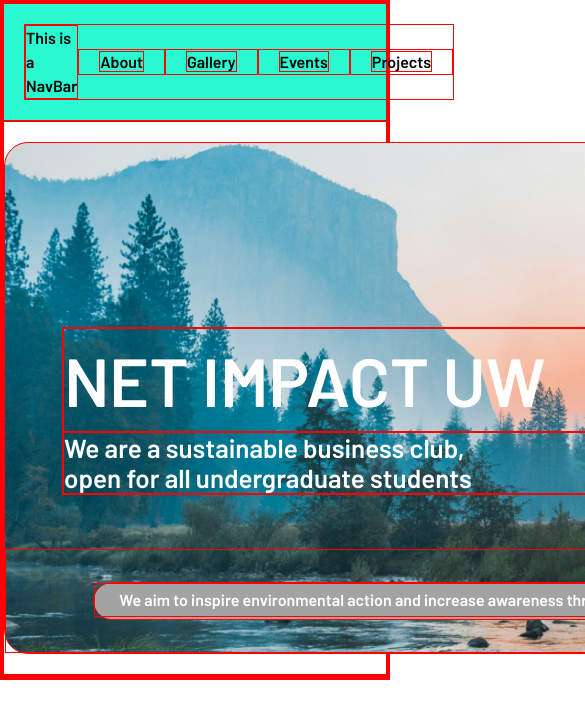
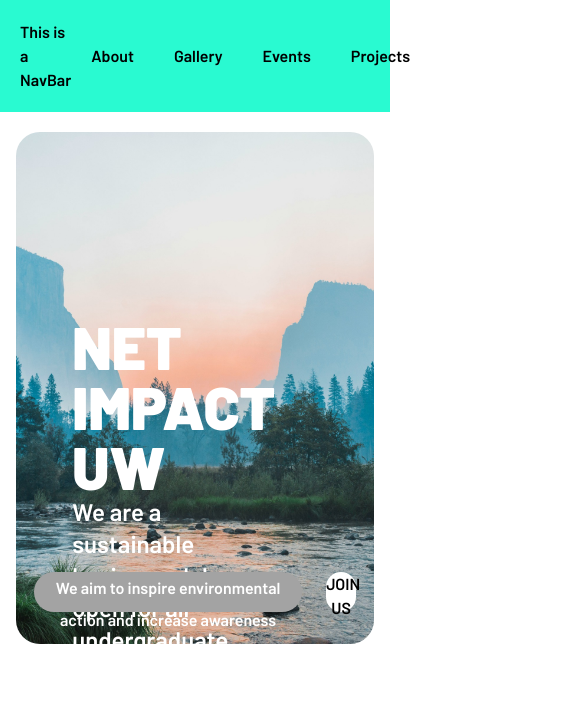
Before and after one commit to webimpactuw/net-impact, a Next.js app: page / in a window 390 px wide. Shown: the top 718 px of the page, 585 px wide, since content can reach past the window. Built offline with nearby package versions, Linux system fonts and the light colour scheme.

Commit message:
added slight responsivity to width measurements

```diff
--- a/src/app/globals.css
+++ b/src/app/globals.css
@@ -3,9 +3,9 @@
 @tailwind utilities;
 
 /* FOR DEBUGGING USE ONLY */
-*, *::before, *::after {
+/* *, *::before, *::after {
   border: 1px solid red;
-}
+} */
 
 /* :root {
   --foreground-rgb: 0, 0, 0;
--- a/src/app/page.tsx
+++ b/src/app/page.tsx
@@ -2,24 +2,23 @@ import NavBar from "./components/NavBar";
 
 import bg from '../../public/headerimg.jpg';
 
-// TODO: replace manual widths/heights
 export default function Home() {
   return (
     <main>
       <NavBar />
       <header className="m-auto">
-        <div className='relative m-auto my-5 h-[512px] w-[1193px] bg-center bg-cover rounded-3xl' style={{
-          backgroundImage: `url(${bg.src})`,
+        <div className='relative m-auto my-5 h-[512px] w-11/12 bg-center bg-cover rounded-3xl bg-opacity-30' style={{
+          backgroundImage: `url(${bg.src})`
         }}>
-          <div className="absolute top-[184px] left-[57px] w-1/2">
-            <h1 className="text-[68px] uppercase text-white">Net Impact UW</h1>
-            <h2 className="text-[26px] leading-[30px] text-white">We are a sustainable business club,<br/>open for all undergraduate students</h2>
+          <div className="absolute top-[36%] left-14 w-1/2">
+            <h1 className="text-6xl uppercase text-white font-[900]">Net Impact UW</h1>
+            <h2 className="text-2xl text-white">We are a sustainable business club,<br/>open for all undergraduate students</h2>
           </div>
-          <div className="absolute bottom-0 w-full flex gap-[23px] justify-center py-8">
-            <div className="bg-neutral-400 w-[883px] h-[38px] rounded-full text-center leading-8 text-white">
+          <div className="absolute bottom-0 w-full flex gap-6 justify-center py-8">
+            <div className="bg-neutral-400 w-3/4 h-10 rounded-full text-center leading-8 text-white font-[400]">
               <p>We aim to inspire environmental action and increase awareness through <strong>Education</strong>, <strong>Activism</strong>, & <strong>Career Development</strong>.</p>
             </div>
-            <button className="bg-white w-[110px] h-[38px] rounded-full text-center">
+            <button className="bg-white w-1/12 h-10 rounded-full text-center">
               JOIN US
             </button>
           </div>
```
